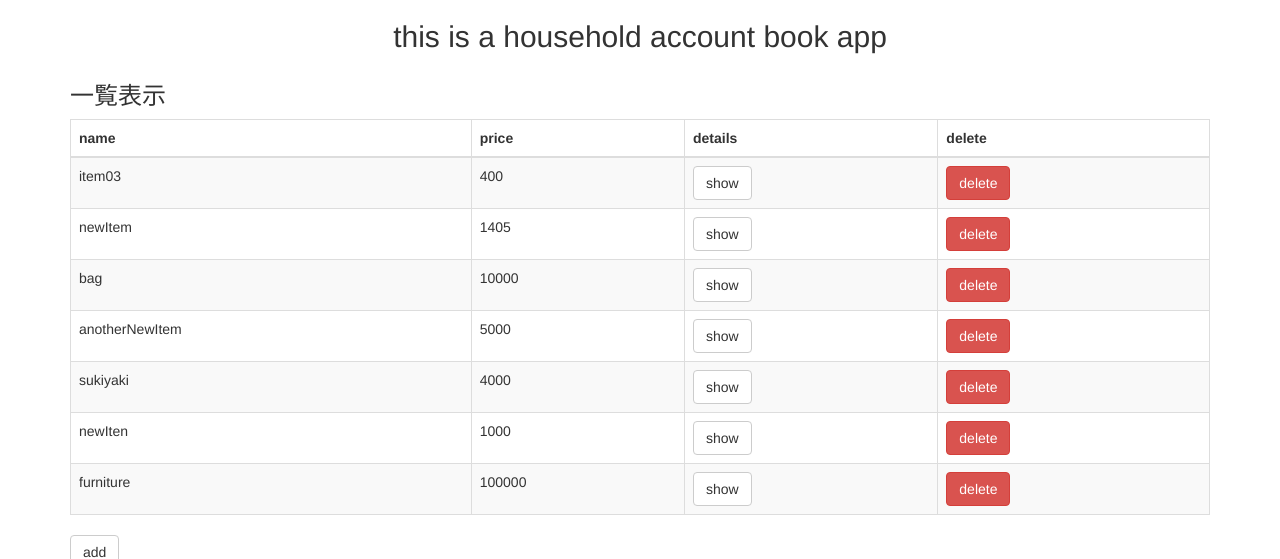
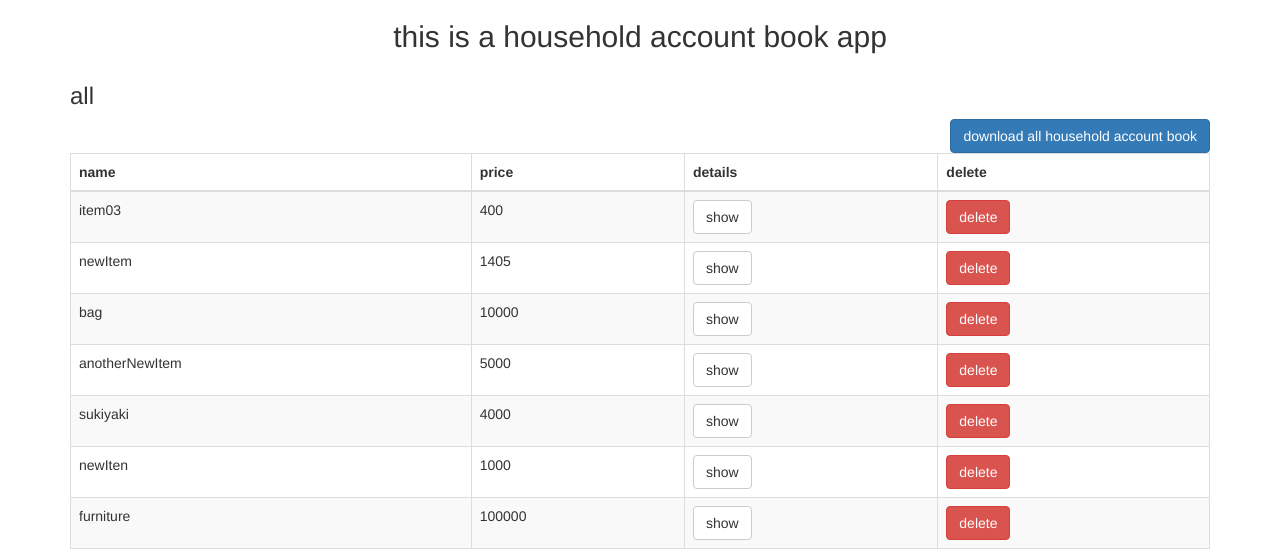
Before and after one commit to ItoYo16u/django_crud, a Django app: page /crud/ in a window 1280 px wide. Shown: the part 52-611 px from the top of the page. Run offline with Django 3.2, Linux system fonts and the light colour scheme; data comes from the database, SQL or seed files in the repository; both versions use the stored data as it was after the commit; some libraries are stand-ins or nearby versions.

Commit message:
add csv download func

```diff
--- a/crud/templates/crud/create.html
+++ b/crud/templates/crud/create.html
@@ -8,10 +8,6 @@
 <h3>create</h3>
 
 
-
-<h3>
-    register note
-</h3>
 <form action="{% url 'crud:create' %}" method="POST" class="form-horizontal" role="form">
 {% csrf_token %}
 {{ form|bootstrap_horizontal }}
--- a/crud/templates/crud/index.html
+++ b/crud/templates/crud/index.html
@@ -1,11 +1,14 @@
 {% extends "base.html" %}
 
 {% block title %}
-一覧を表示
+all
 {% endblock title %}
 
 {% block content %}
-<h3>一覧表示</h3>
+<h3>all</h3>
+<a href="{% url 'crud:download_all' %}" class="btn btn-primary" style="float:right" >
+    download all household account book
+</a>
 <table class="table table-striped table-bordered">
     <thead>
         <tr>
--- a/crud/templates/crud/show.html
+++ b/crud/templates/crud/show.html
@@ -1,11 +1,12 @@
 {% extends "base.html" %}
 
 {% block title %}
- 詳細
+ detail
 {% endblock title %}
 
 {% block content %}
-<h3>詳細</h3>
+<h3>detail</h3>
+<a class="btn btn-primary" href="{% url 'crud:download' id=rec.id %}" style="float:right">download note</a>
 <table class="table table-striped table-bordered">
     <tbody>
         <tr>
--- a/crud/urls.py
+++ b/crud/urls.py
@@ -8,4 +8,6 @@ urlpatterns=[
     path('create/',views.create,name="create"),
     path('edit/<int:id>/',views.edit,name="edit"),
     path('delete/<int:id>/',views.delete,name="delete"),
+    path('download/<int:id>/',views.download,name="download"),
+    path('download_all/',views.download_all,name="download_all"),
 ]
--- a/crud/views.py
+++ b/crud/views.py
@@ -2,6 +2,9 @@ from django.shortcuts import render,get_object_or_404,redirect
 from django.http import HttpResponse
 from .models import householdAccount
 from .forms import householdAccountForm
+import io
+import csv
+import urllib
 # Create your views here.
 
 def index(request):
@@ -42,3 +45,24 @@ def delete(request,id=None):
         return redirect('crud:index')
     else:
         return redirect('crud:index')
+def download(request,id=None):
+    response=HttpResponse(content_type='text/csv; charset=utf-8')
+    filename = urllib.parse.quote((u'ItemData.csv').encode("utf-8"))
+    response['Content-Disposition']='attachment; filename*=UTF-8\'\'{}'.format(filename)
+    writer=csv.writer(response)
+    writer.writerow(['Item','Price','category','Memo','Created_at'])
+    note=get_object_or_404(householdAccount, pk=id)
+    writer.writerow([note.item,note.price,note.category,note.memo,note.created_at])
+    return response
+
+
+
+def download_all(request):
+    response=HttpResponse(content_type='text/csv; charset=utf-8')
+    filename = urllib.parse.quote((u'allDatum.csv').encode("utf-8"))
+    response['Content-Disposition']='attachment; filename*=UTF-8\'\'{}'.format(filename)
+    writer=csv.writer(response)
+    writer.writerow(['Item','Price','category','Memo','Created_at'])
+    for note in householdAccount.objects.all():
+        writer.writerow([note.item,note.price,note.category,note.memo,note.created_at])
+    return response
```
Also changed, not shown: db.sqlite3.
